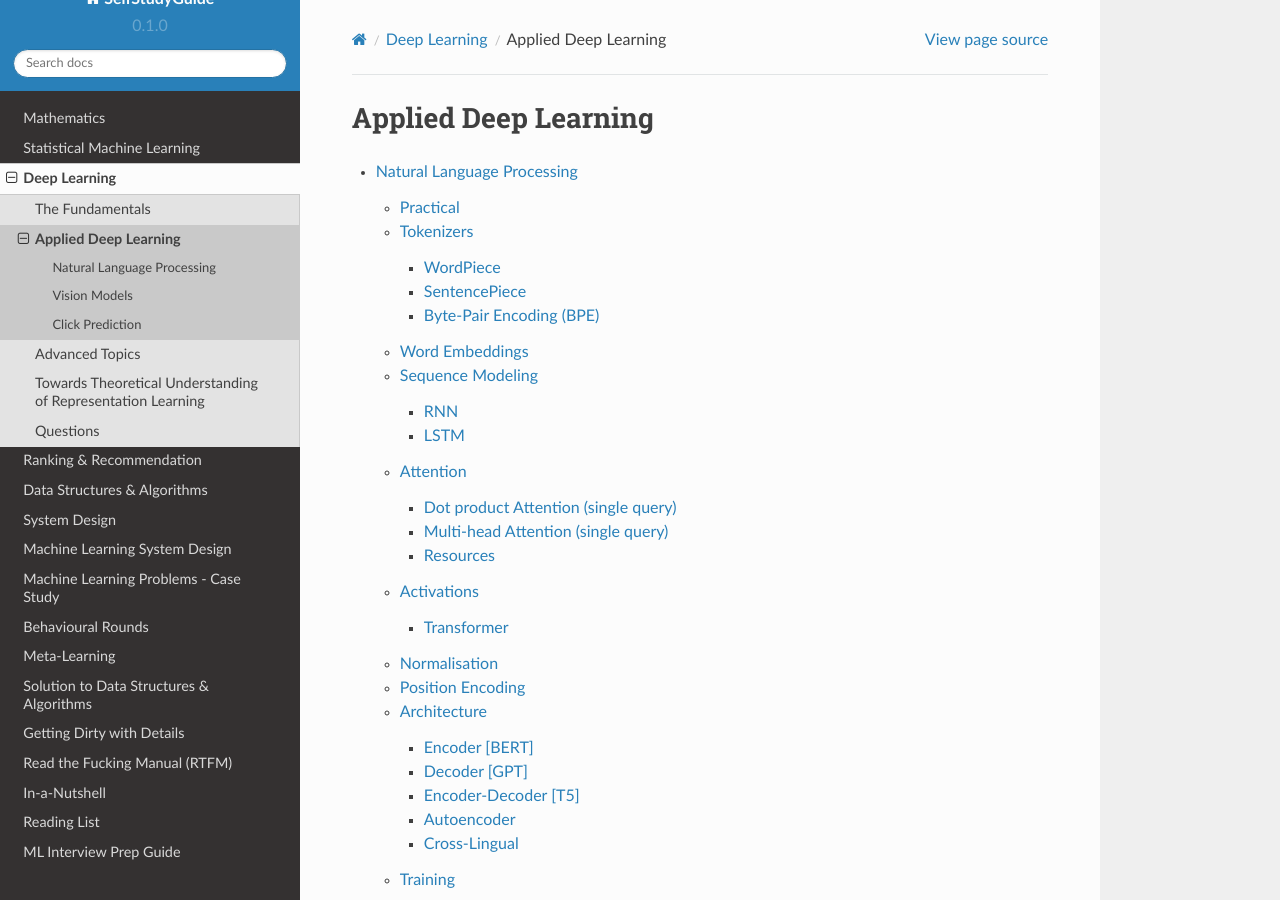
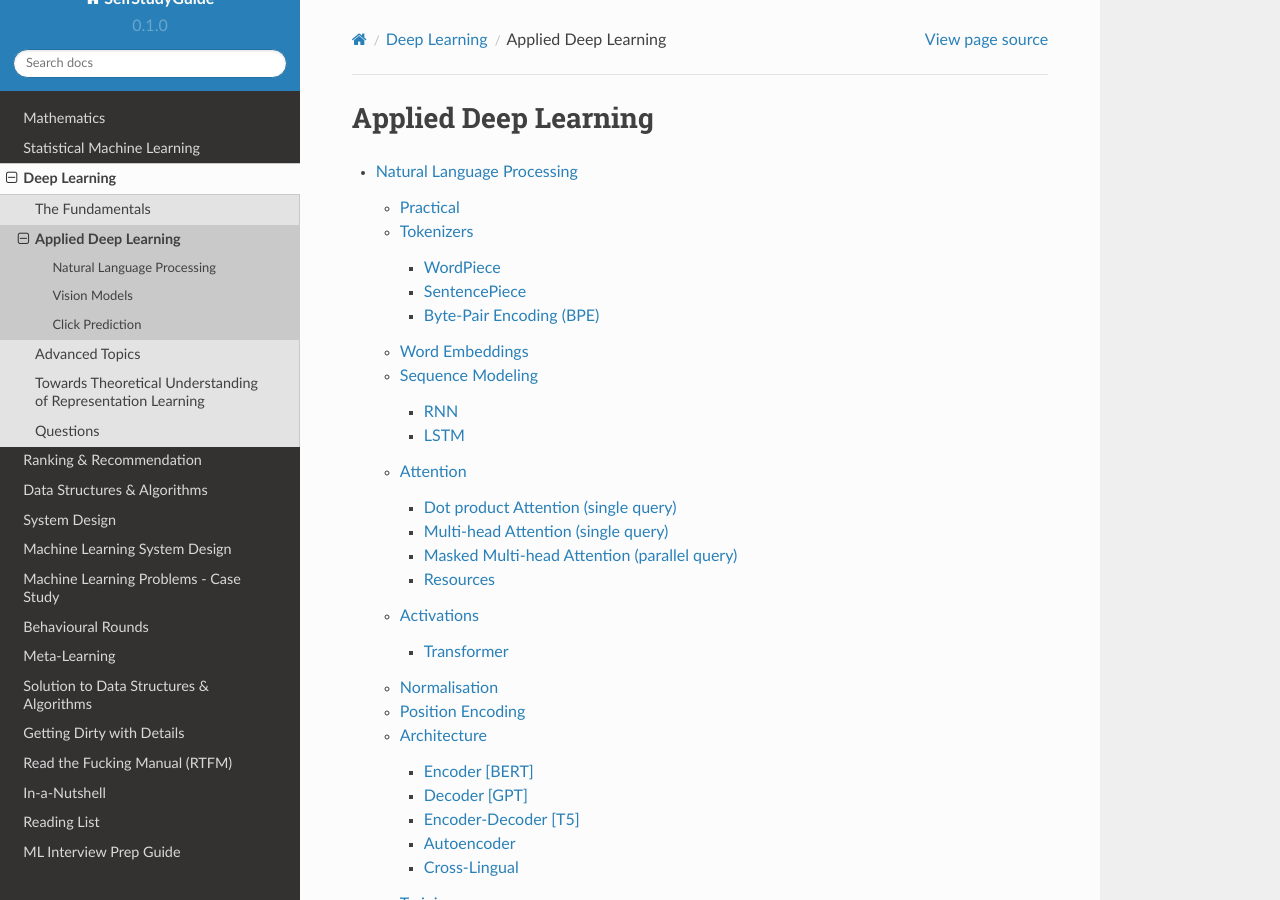
Before and after one commit to uselesstechjunks/leetcode, a Sphinx documentation site: the page built from docs/source/dl/application/index.rst, in a window 1280 px wide and 900 px high. Built offline with Sphinx 7.4.7 and the Read the Docs theme 2.0.0, drawn with Linux system fonts in a browser that asks for light colours.

Commit message:
Update nlp.rst

```diff
--- a/docs/source/dl/application/nlp.rst
+++ b/docs/source/dl/application/nlp.rst
@@ -74,6 +74,7 @@ Dot product Attention (single query)
       :language: python
       :linenos:
 
+
 Multi-head Attention (single query)
 =========================================================================================
 .. collapse:: Multi-head Attention (single query) implementation in PyTorch
@@ -81,6 +82,16 @@ Multi-head Attention (single query)
    .. literalinclude:: ../../code/multiheadattn.py
       :language: python
       :linenos:
+
+
+Masked Multi-head Attention (parallel query)
+=========================================================================================
+.. collapse:: Masked Multi-head Attention (parallel query) implementation in PyTorch
+
+   .. literalinclude:: ../../code/maskedmhapar.py
+      :language: python
+      :linenos:
+
 
 Resources
 =========================================================================================
```
